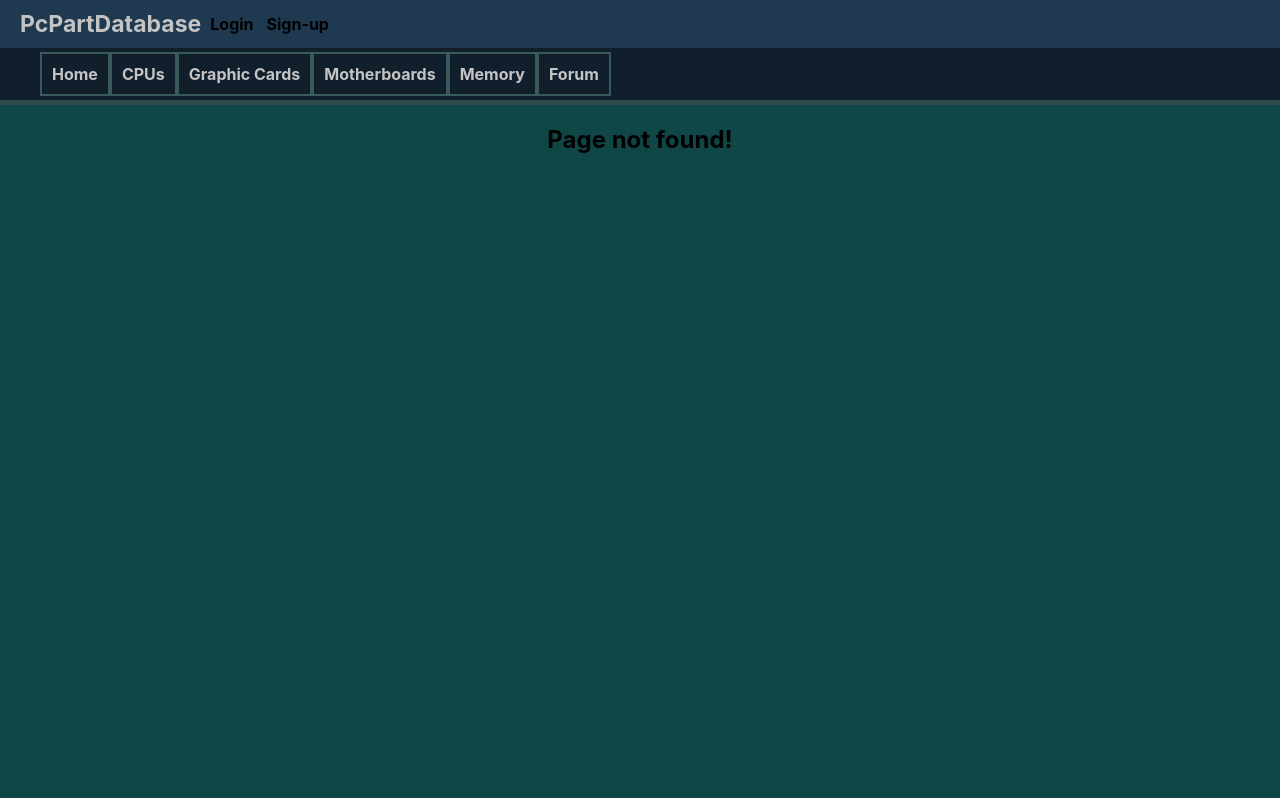
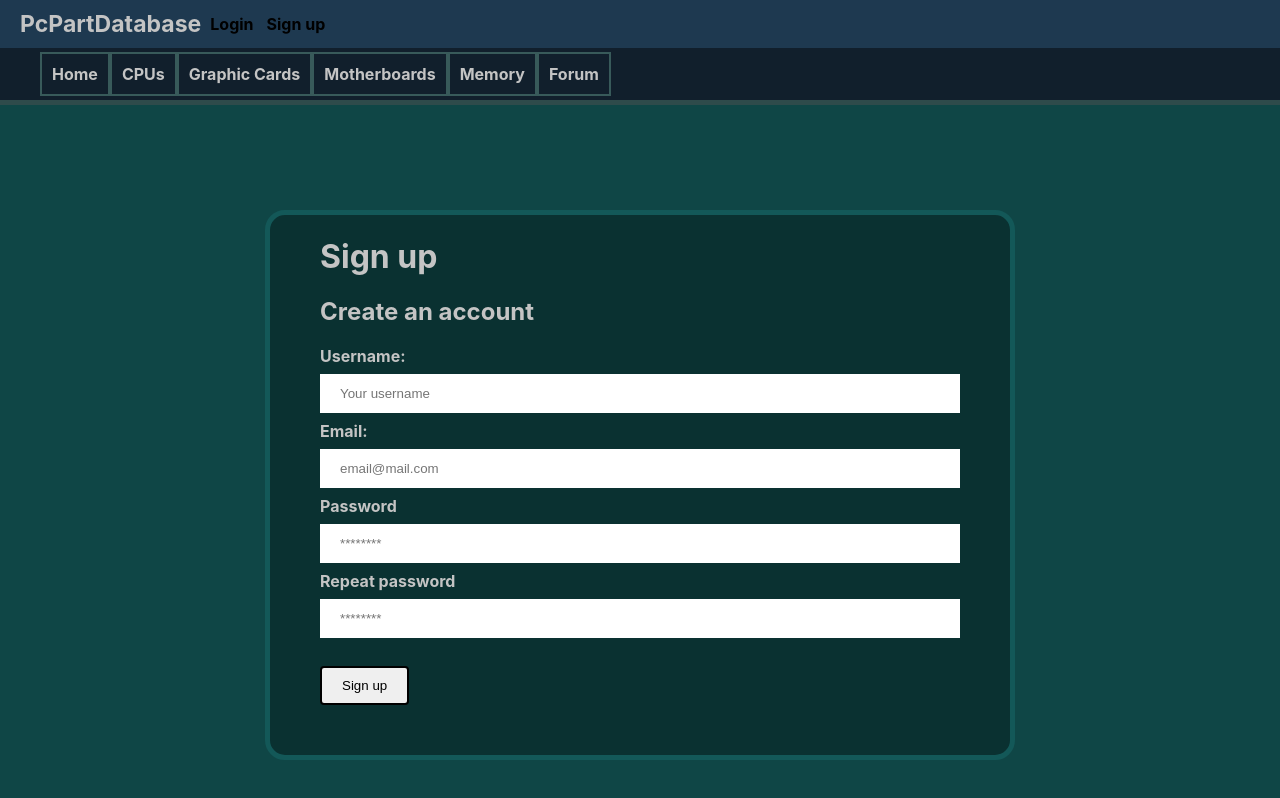
Before and after one commit to ArtkoXT/PcPartDatabase-front, a React (Create React App) app: page /register in a window 1280 px wide. Before the commit this address had no page. Shown: the top 798 px of the page. Built offline with nearby package versions, Linux system fonts and the light colour scheme; the HTML template or start-up script is replaced by a standard one.

Commit message:
Added login and sign up pages

```diff
--- a/src/App.js
+++ b/src/App.js
@@ -10,6 +10,8 @@ import Memory from './pages/Memory';
 import axios from './AxiosConfig';
 import NotFound from './pages/NotFound';
 import CpuInfo from "./pages/cpu/CpuInfo";
+import Register from "./pages/Register";
+import Login from "./pages/Login";
 
 function App() {
 
@@ -33,6 +35,8 @@ function App() {
           <Route path='/graphic cards/all' element={<GraphicCards />} />
           <Route path='/motherboards/all' element={<Motherboards />} />
           <Route path='/memory/all' element={<Memory />} />
+          <Route path='/register' element={<Register />} />
+          <Route path='/login' element={<Login />} />
           <Route path='*' element={<NotFound />} />
 
         </Route>
--- a/src/pages/Layout.js
+++ b/src/pages/Layout.js
@@ -18,7 +18,7 @@ const Layout = () => {
                 <span className="title-bar">
                     <Link to="/" className="title">PcPartDatabase</Link>
                     <Link to="/login" className="login-singup-buttons">Login</Link>
-                    <Link to="/register" className="login-singup-buttons">Sign-up</Link>
+                    <Link to="/register" className="login-singup-buttons">Sign up</Link>
                 </span>
                 <div className="navbar-buttons">
                     <ul className="bar-list">
--- /dev/null
+++ b/src/pages/Login.js
@@ -0,0 +1,40 @@
+import "./styles/RegisterPage.css"
+
+export default function Login() {
+
+    return (
+        <div className="form-container">
+            <form className="form">
+                <h1 style={{color: 'rgb(196, 196, 196)'}}>Login</h1>
+                <h2 style={{color: 'rgb(196, 196, 196)'}}>Sign in to your account</h2>
+                <div>
+                    <label
+                    style={{color: 'rgb(196, 196, 196)',
+                    fontWeight: 'bold'}}
+                    >Username:</label>
+                    <input className="form-item"
+                    id="username"
+                    placeholder="Your username"
+                    type="text"
+                    required>
+                    </input>
+                </div>
+                <div>
+                <label
+                    style={{color: 'rgb(196, 196, 196)',
+                    fontWeight: 'bold'}}
+                    >Password</label>
+                <input className="form-item"
+                id="password"
+                type="password"
+                placeholder="Your password"
+                required
+                ></input>
+                </div>
+                <button type="submit" className="submit-button">
+                    Login
+                </button>
+            </form>
+        </div>
+    )
+}
--- /dev/null
+++ b/src/pages/Register.js
@@ -0,0 +1,65 @@
+import "./styles/RegisterPage.css"
+
+export default function Register() {
+
+    return (
+        <div className="form-container">
+
+            <form className="form">
+                <h1 style={{color: 'rgb(196, 196, 196)'}}>Sign up</h1>
+                <h2 style={{color: 'rgb(196, 196, 196)'}}>Create an account</h2>
+                <div>
+                    <label
+                    style={{color: 'rgb(196, 196, 196)',
+                    fontWeight: 'bold'}}
+                    >Username:</label>
+                    <input className="form-item"
+                    id="username"
+                    placeholder="Your username"
+                    type="text"
+                    required>
+                    </input>
+                </div>
+                <div>
+                <label
+                    style={{color: 'rgb(196, 196, 196)',
+                    fontWeight: 'bold'}}
+                    >Email:</label>
+                <input className="form-item"
+                id="email"
+                placeholder="email@mail.com"
+                type="text"
+                required
+                ></input>
+                </div>
+                <div>
+                    <label
+                        style={{color: 'rgb(196, 196, 196)',
+                        fontWeight: 'bold'}}
+                        >Password</label>
+                    <input className="form-item"
+                    id="password"
+                    type="password"
+                    placeholder="********"
+                    required
+                    ></input>
+                </div>
+                <div>
+                    <label
+                        style={{color: 'rgb(196, 196, 196)',
+                        fontWeight: 'bold'}}
+                        >Repeat password</label>
+                    <input className="form-item"
+                    id="password"
+                    type="password"
+                    placeholder="********"
+                    required
+                    ></input>
+                </div>
+                <button type="submit" className="submit-button">
+                    Sign up
+                </button>
+            </form>
+        </div>
+    )
+}
--- /dev/null
+++ b/src/pages/styles/RegisterPage.css
@@ -0,0 +1,37 @@
+.form-container {
+    align-items: center;
+    display: flex;
+    flex-direction: column;
+    justify-content: center;
+    min-height: 95vh;
+
+}
+.form {
+    width: 50%;
+    align-items: center;
+    background-color: rgb(10, 49, 49);
+    padding: 0px 50px 50px;
+    border: 5px solid;
+    border-color: rgb(19, 88, 88);
+    border-radius: 20px;
+}
+.form-item {
+    width: 100%;
+    padding: 12px 20px;
+    margin: 8px 0;
+    background-color: #ffffff;
+    display: inline-block;
+    border: 1px solid;
+    border: 4px;
+    box-sizing: border-box;
+}
+.submit-button {
+    margin-top: 20px;
+    padding: 10px 20px;
+    border: 2px solid;
+    border-radius: 4px;
+}
+.submit-button:hover {
+    background-color: #ccc;
+    cursor: pointer;
+}
```
